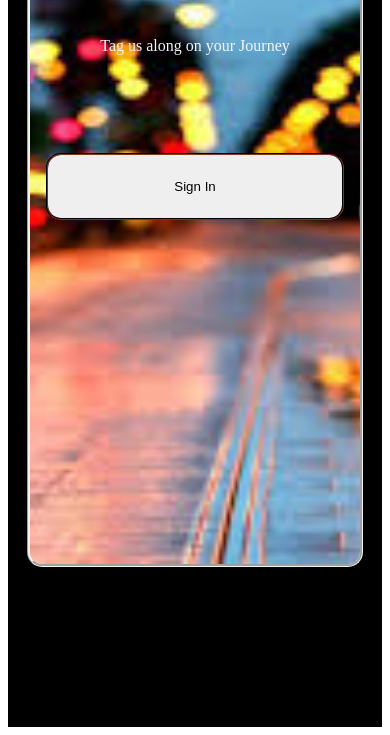
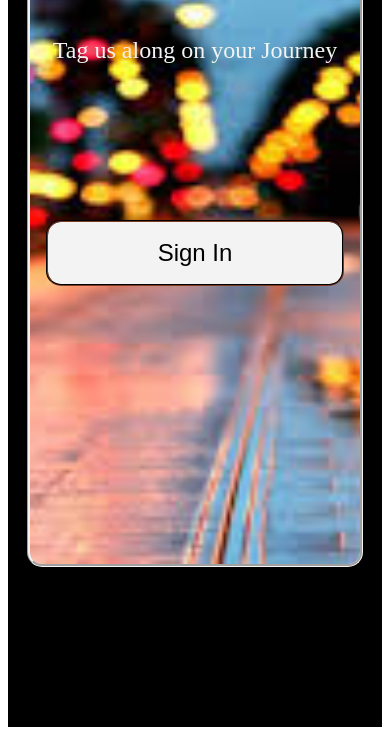
Before and after one commit to Nakanwagi123/Mobileapp, a plain HTML site: page index.html in a window 390 px wide. Shown: the part 165-900 px from the top of the page. Drawn offline with Linux system fonts and the light colour scheme.

Commit message:
login button

```diff
--- a/index.css
+++ b/index.css
@@ -19,15 +19,20 @@
   color: #f3f3f3;
 }
 .container p {
-  font-size: 1rem;
+  font-size: 1.5rem;
   color: #f3f3f3;
 }
 .login {
   width: 90%;
   height: 10%;
-  margin-top: 25%;
+  margin-top: 20%;
   border-radius: 15px;
   border: 2px groove rgb(38, 18, 11);
+  font-size: 1.5rem;
+  background-color: #f3f3f3;
+}
+.login:hover {
+  color: greenyellow;
 }
 @media screen and (max-width: 1000px) {
   .container {
@@ -35,4 +40,7 @@
     margin-right: 5%;
     height: 80%;
   }
+  .login {
+    margin-top: 40%;
+  }
 }
```
